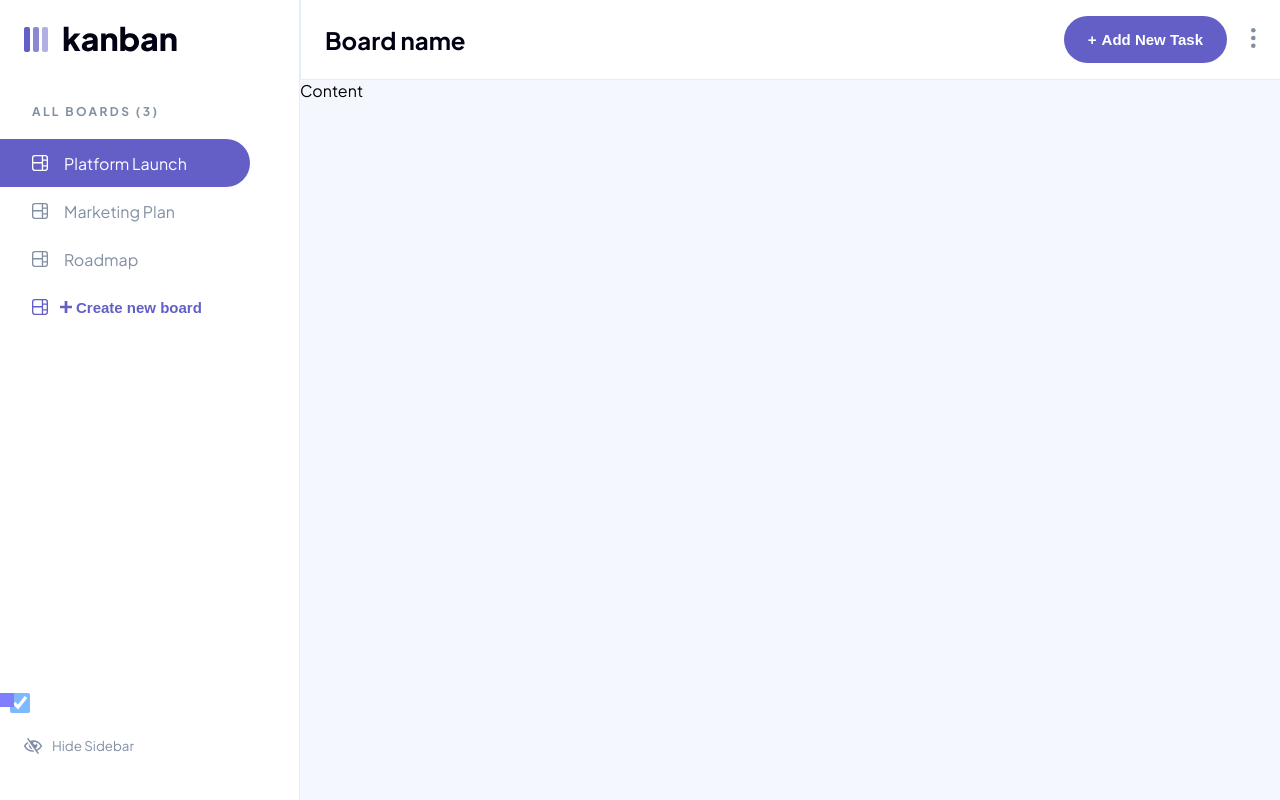
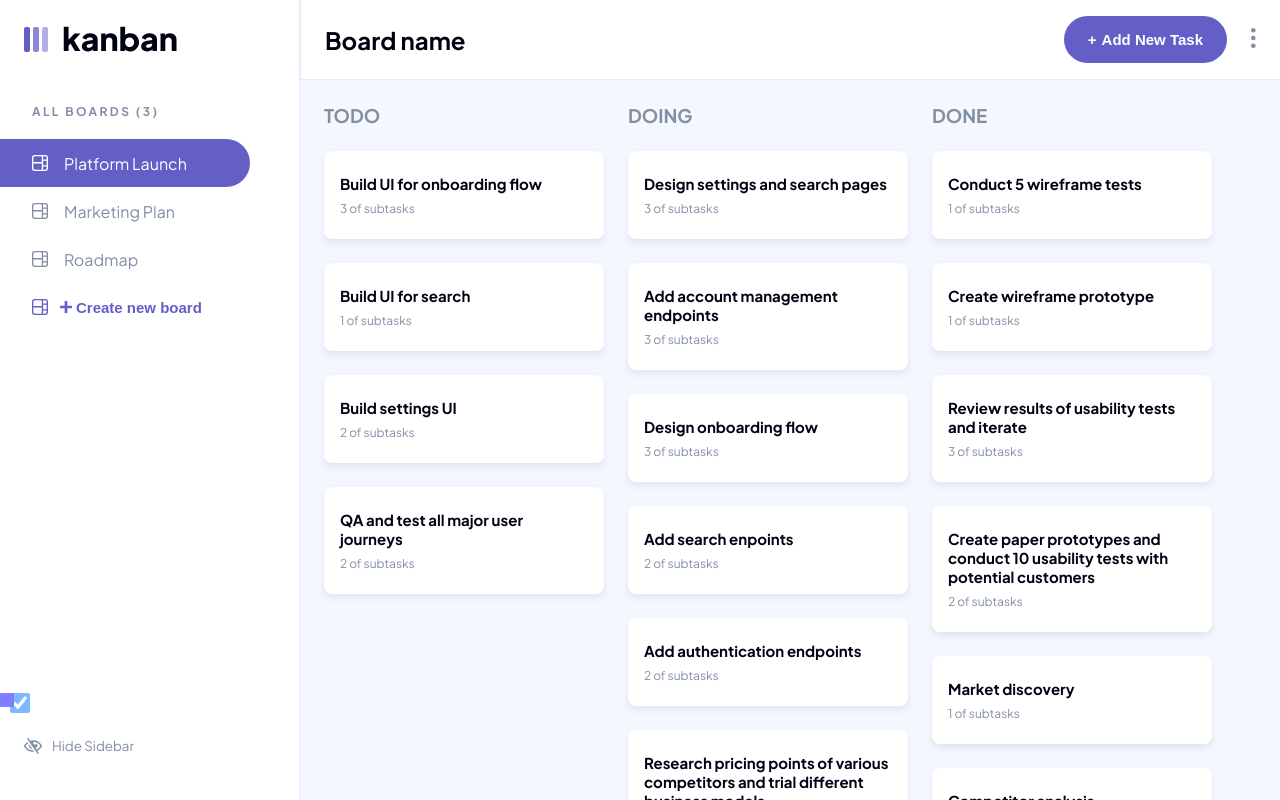
Before and after one commit to Cats-n-coffee/fem-kabanBoard-FE, a Vue app: page / in a window 1280 px wide. Built offline with nearby package versions, Linux system fonts and the light colour scheme.

Commit message:
basic columns and tasks, update display with correct board

```diff
--- a/src/assets/main.css
+++ b/src/assets/main.css
@@ -6,7 +6,7 @@ desktop: 1000px
 :root {
   --font-family: 'Plus Jakarta Sans', sans-serif;
   --font-secondary: #828FA3;
-  --shadow: 0px 4px 6px rgba(54, 78, 126, 0.101545);
+  --shadow: 0px 4px 6px rgba(54, 78, 126, 0.1);
   --primary: #635FC7;
   --primary-hover: #A8A4FF;
   --red: #EA5555;
--- /dev/null
+++ b/src/components/boardContent/Columns.vue
@@ -0,0 +1,38 @@
+<template>
+    <div v-for="{ id, name, tasks } in columnsAndTasks" :key="id" class="column">
+        <h3>{{ name }}</h3>
+        <section class="tasks-container">
+            <Task :tasks="tasks"/>
+        </section>
+    </div>
+</template>
+
+<script setup lang="ts">
+import { storeToRefs } from 'pinia';
+import { useBoardsStore } from '@/stores/boards';
+import Task from './Task.vue';
+
+const boardsStore = useBoardsStore();
+const { columnsAndTasks } = storeToRefs(boardsStore);
+</script>
+
+<style scoped lang="less">
+.column {
+    max-width: 280px;
+    width: 100%;
+
+    h3 {
+        padding-bottom: 24px;
+        text-transform: uppercase;
+        color: var(--font-secondary);
+    }
+}
+
+.tasks-container {
+    display: flex;
+    flex-direction: column;
+    justify-content: flex-start;
+    align-items: flex-start;
+    gap: 24px;
+}
+</style>
--- a/src/components/boardContent/MainContent.vue
+++ b/src/components/boardContent/MainContent.vue
@@ -1,12 +1,19 @@
 <template>
-    <div class="content">Content</div>
+    <div class="content">
+        <Columns />
+    </div>
 </template>
 
-<script setup lang="ts"></script>
+<script setup lang="ts">
+import Columns from './Columns.vue';
+</script>
 
 <style scoped lang="less">
 .content {
+    display: flex;
+    gap: 24px;
     height: 100%;
     background-color: var(--dark);
+    padding: 24px 0 0 24px;
 }
 </style>
--- /dev/null
+++ b/src/components/boardContent/Task.vue
@@ -0,0 +1,51 @@
+<template>
+    <div
+      v-for="{ id, title, subtasks } in tasks"
+      :key="id"
+      class="task"
+    >
+        <p class="task-title">{{ title }}</p>
+        <p class="subtasks-count">{{ subtasks.length }} of subtasks</p>
+    </div>
+</template>
+
+<script setup lang="ts">
+export interface TaskType {
+    title: string,
+    description: string,
+    id: string,
+    status: string,
+    subtasks: [],
+}
+
+export interface Props {
+    tasks?: TaskType[],
+}
+
+const props = withDefaults(defineProps<Props>(), {
+    tasks: () => [],
+});
+</script>
+
+<style scoped lang="less">
+.task {
+    background-color: var(--light);
+    border-radius: 8px;
+    box-shadow: var(--shadow);
+    width: 100%;
+    padding: 23px 16px;
+}
+
+.task-title {
+    font-size: 15px;
+    font-weight: 700;
+    color: var(--font-primary);
+}
+
+.subtasks-count {
+    font-size: 12px;
+    font-weight: 500;
+    color: var(--font-secondary);
+    padding-top: 8px;
+}
+</style>
--- a/src/components/sidebar/Sidebar.vue
+++ b/src/components/sidebar/Sidebar.vue
@@ -8,7 +8,7 @@
                     <li
                       v-for="{ id, name } in boards"
                       :key="id"
-                      @click="setCurrentBoard(id)"
+                      @click="setCurrentBoardState(id, name)"
                       :class="{ active: currentBoard.id === id }"
                     >
                         <BoardIcon />
@@ -48,6 +48,7 @@ const { handleHideSidebar } = sidebarStore;
 
 const boardsStore = useBoardsStore();
 const { boards } = storeToRefs(boardsStore);
+const { getColumnTasks } = boardsStore;
 
 const currentBoardStore = useCurrentBoard();
 const { currentBoard } = storeToRefs(currentBoardStore);
@@ -56,6 +57,11 @@ const { setCurrentBoard } = currentBoardStore;
 defineProps<{
     hideSidebar: boolean,
 }>()
+
+const setCurrentBoardState = (id: string, name: string) => {
+    setCurrentBoard(id, name);
+    getColumnTasks();
+}
 </script>
 
 <style scoped lang="less">
--- a/src/stores/boards.ts
+++ b/src/stores/boards.ts
@@ -1,5 +1,5 @@
 import { ref, type Ref } from 'vue';
-import { defineStore } from 'pinia';
+import { defineStore, storeToRefs } from 'pinia';
 
 interface BoardsOnlyType {
     id: string,
@@ -20,6 +20,10 @@ export const useBoardsStore = defineStore('boards', () => {
     const allBoards: Ref<AllBoardType> = ref({ boards: [] });
     const boards: Ref<BoardsOnlyType[]> = ref([]);
     const columnsAndTasks = ref([]);
+
+    const currentBoardStore = useCurrentBoard();
+    const { currentBoard } = storeToRefs(currentBoardStore);
+    const { setCurrentBoard } = currentBoardStore;
 
     const fetchBoards = async () => {
         const response = await fetch('./data.json');
@@ -46,10 +50,15 @@ export const useBoardsStore = defineStore('boards', () => {
     const getTasks = () => { };
 
     const getColumnTasks = () => {
-
+        columnsAndTasks.value = [];
+        allBoards.value.boards.forEach((board) => {
+            if (board.id === currentBoard.value.id) {
+                columnsAndTasks.value.push(...board.columns);
+            }
+        })
     };
 
-    const setTaskColumn = () => { }; // status
+    const setTaskColumn = () => {}; // status
 
     const setTaskTitle = () => { };
 
@@ -70,28 +79,31 @@ export const useBoardsStore = defineStore('boards', () => {
         getBoards();
 
         if (boards.value.length) {
-            const currentBoardStore = useCurrentBoard();
-            currentBoardStore.setCurrentBoard(boards.value[0].id);
+            setCurrentBoard(boards.value[0].id, boards.value[0].name);
+            getColumnTasks();
         }
     }
 
     return {
         allBoards,
+        boards,
+        columnsAndTasks,
         fetchBoards,
-        boards,
         getBoards,
+        getColumnTasks,
     };
 });
 
 export const useCurrentBoard = defineStore('currentBoard', () => {
-    const currentBoard: Ref<{ id: string }> = ref({ id: '' });
+    const currentBoard: Ref<BoardsOnlyType> = ref({ id: '', name: '' });
 
     const getCurrentBoard = () => {
         return currentBoard.value;
     };
 
-    const setCurrentBoard = (id: string) => {
+    const setCurrentBoard = (id: string, name: string) => {
         currentBoard.value.id = id;
+        currentBoard.value.name = name;
     };
 
     return {
```
Also changed, not shown: src/components/boardContent/NewColumn.vue (added, +9 -0 lines).
